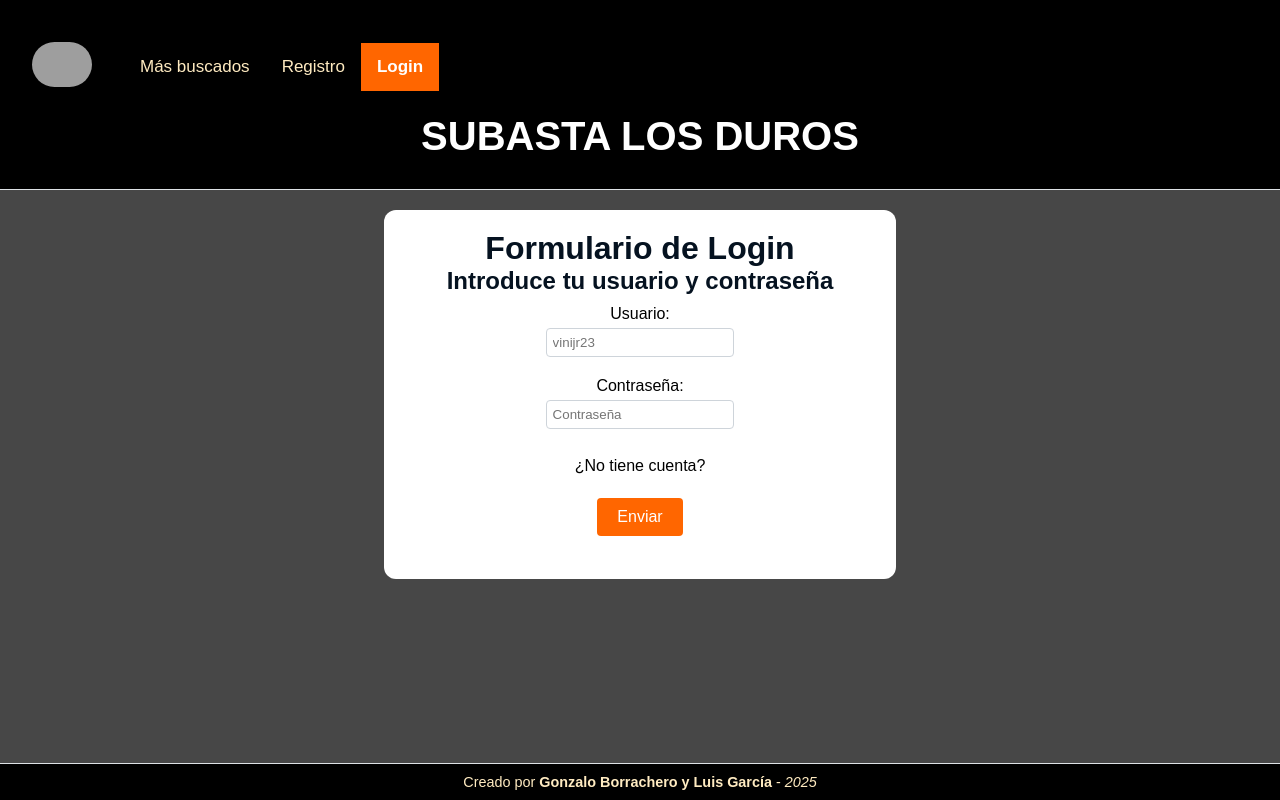
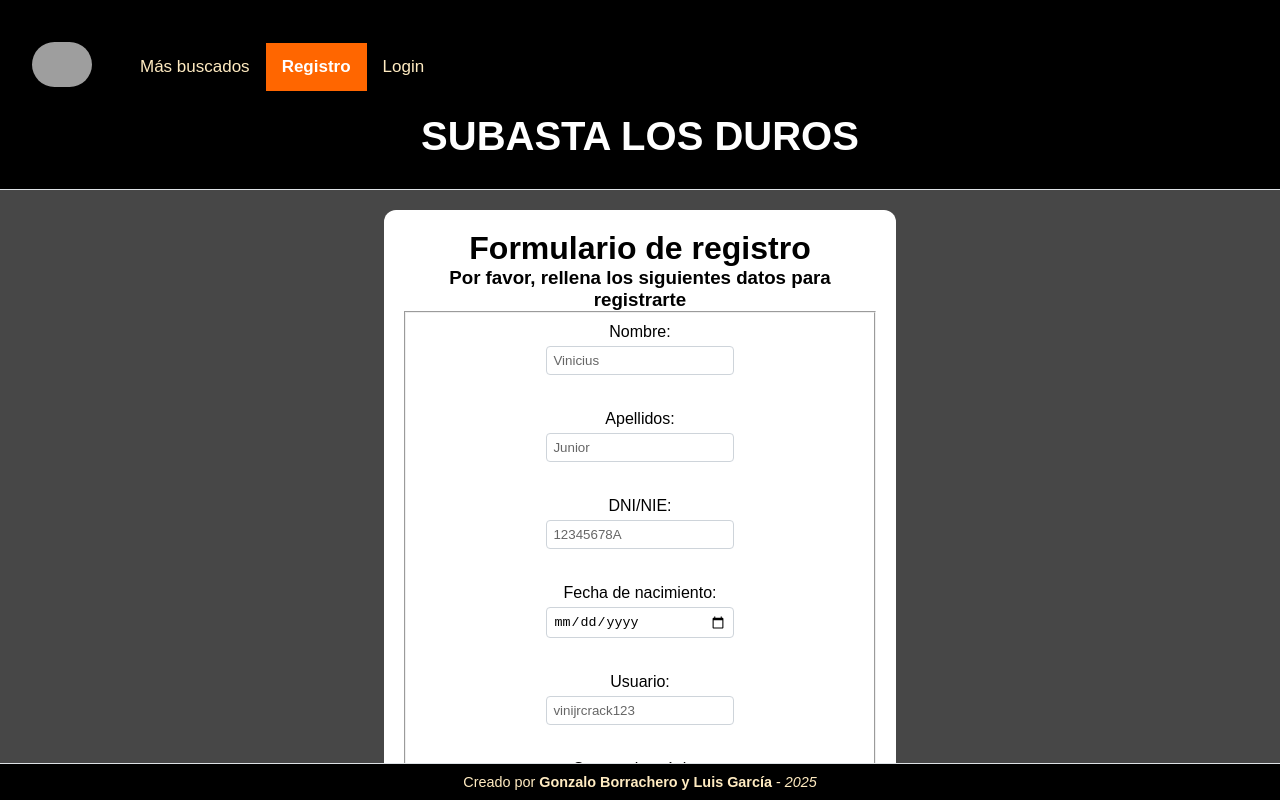
Before and after one commit to Gonxo2004/DAS_frontend, a Next.js app in the folder los-duros/: page /registro in a window 1280 px wide. Built offline with nearby package versions, Linux system fonts and the light colour scheme; grey boxes are pictures that could not be loaded.

Commit message:
Actualizar estilos CSS en componentes de Login y Registro, mejorando la accesibilidad y la visibilidad del texto

```diff
--- a/los-duros/app/globals.css
+++ b/los-duros/app/globals.css
@@ -3,7 +3,8 @@
    ========================= */
    :root {
     --background: #474747; /* Fondo por defecto */
-    --foreground: #051220; /* Texto por defecto */
+    --foreground: #000000; /* Texto por defecto */
+
   }
 
   @media (prefers-color-scheme: dark) {
@@ -59,6 +60,7 @@
     width: 80px;
     height: 50px;
     text-align: left;
+    color: #000;
   }
 
   /* =========================
--- a/los-duros/app/login/page.module.css
+++ b/los-duros/app/login/page.module.css
@@ -28,6 +28,7 @@
   border: 1px solid #ced4da;
   background-color: #ffffff;
   border-radius: 4px;
+  color: #000;
 }
 
 .submitButton {
--- a/los-duros/app/page.js
+++ b/los-duros/app/page.js
@@ -30,8 +30,8 @@ export default function Home() {
             />
           </Link>
 
-          <Link href="./registro/page.js">Más buscados</Link>
-          <Link href="./registro/page.js">Registro</Link>
+          <Link href="/subastas">Más buscados</Link>
+          <Link href="/registro">Registro</Link>
           <Link href="/login">Login</Link>
 
           <div className="search-container">
--- a/los-duros/app/registro/page.js
+++ b/los-duros/app/registro/page.js
@@ -1,8 +1,68 @@
-import React from "react";
-import styles from "./page.module.css"; // Importamos los estilos locales
-import "../globals.css"; // Importamos los estilos globales
+"use client";
+import React, { useState, useEffect } from "react";
+import Link from "next/link";
+import styles from "./page.module.css";
+import "../globals.css";
 
-function Login() {
+
+
+const ciudadesPorComunidad = {
+    "Andalucía": ["Sevilla", "Málaga", "Córdoba", "Granada", "Cádiz"],
+    "Aragón": ["Zaragoza", "Huesca", "Teruel"],
+    "Asturias": ["Oviedo", "Gijón", "Avilés"],
+    "Canarias": ["Santa Cruz de Tenerife", "Las Palmas de Gran Canaria"],
+    "Cantabria": ["Santander", "Torrelavega"],
+    "Castilla-La Mancha": ["Albacete", "Ciudad Real", "Toledo"],
+    "Castilla y León": ["Valladolid", "Burgos", "Salamanca", "León"],
+    "Cataluña": ["Barcelona", "Tarragona", "Girona", "Lleida"],
+    "Comunidad de Madrid": ["Madrid", "Alcalá de Henares", "Getafe", "Móstoles"],
+    "Comunidad Valenciana": ["Valencia", "Alicante", "Castellón"],
+    "Extremadura": ["Badajoz", "Cáceres", "Mérida"],
+    "Galicia": ["Santiago de Compostela", "A Coruña", "Vigo"],
+    "La Rioja": ["Logroño", "Calahorra"],
+    "Murcia": ["Murcia", "Cartagena", "Lorca"],
+    "Navarra": ["Pamplona", "Tudela"],
+    "País Vasco": ["Bilbao", "San Sebastián", "Vitoria"],
+  };
+
+export default function Registro() {
+  // Estados
+  const [comunidad, setComunidad] = useState("");
+  const [ciudades, setCiudades] = useState([]);
+
+  const [pass1, setPass1] = useState("");
+  const [pass2, setPass2] = useState("");
+  const [errorMsg, setErrorMsg] = useState("");
+
+  const [fname, setFname] = useState("");
+  const [sname, setSname] = useState("");
+  const [dni, setDni] = useState("");
+  const [fechanac, setFechanac] = useState("");
+  const [usuario, setUsuario] = useState("");
+  const [email, setEmail] = useState("");
+  const [direccion, setDireccion] = useState("");
+
+  // Efectos
+  useEffect(() => {
+    const lista = ciudadesPorComunidad[comunidad] || [];
+    setCiudades(lista);
+  }, [comunidad]);
+
+  useEffect(() => {
+    if (pass1 && pass2 && pass1 !== pass2) {
+      setErrorMsg("Las contraseñas no coinciden");
+    } else {
+      setErrorMsg("");
+    }
+  }, [pass1, pass2]);
+
+  function handleSubmit(e) {
+    if (pass1 !== pass2) {
+      e.preventDefault();
+      alert("Error: Las contraseñas no coinciden.");
+    }
+  }
+
   return (
     <div>
       <header>
@@ -11,33 +71,232 @@ function Login() {
             <img className={styles.homeLogo} src="/imgs/home-logo.webp" alt="Home" />
           </a>
           <a href="/resultados_busqueda">Más buscados</a>
-          <a href="/registro">Registro</a>
-          <a className={styles.active} href="/login">Login</a>
+          <a className={styles.active} href="/registro">Registro</a>
+          <a href="/login">Login</a>
         </nav>
         <h1>SUBASTA LOS DUROS</h1>
       </header>
 
-      <main className={styles.mainLogin}>
-        <h1>Formulario de Login</h1>
-        <h2>Introduce tu usuario y contraseña</h2>
-        <form>
-            <label className={styles.labelText} htmlFor="usuario">Usuario:</label>
-            <input className={styles.inputField} type="text" id="usuario" name="usuario" placeholder="vinijr23" required />
+      <main className={styles.mainRegistro}>
+        <h1>Formulario de registro</h1>
+        <h3>Por favor, rellena los siguientes datos para registrarte</h3>
 
-            <label className={styles.labelText} htmlFor="contraseña">Contraseña:</label>
-            <input className={styles.inputField} type="password" id="contraseña" name="contraseña" placeholder="Contraseña" required />
+        <fieldset>
+          <form onSubmit={handleSubmit}>
+            {/* Nombre */}
+            <div className={styles.formGroup}>
+              <label className={styles.labelText} htmlFor="fname">
+                Nombre:
+              </label>
+              <input
+                className={styles.inputField}
+                type="text"
+                id="fname"
+                name="fname"
+                placeholder="Vinicius"
+                required
+                value={fname}
+                onChange={(e) => setFname(e.target.value)}
+              />
+            </div>
 
-            <br />
-            <br />
-            <a href="/registro">¿No tiene cuenta?</a>
-            <br />
-            <br />
+            {/* Apellidos */}
+            <div className={styles.formGroup}>
+              <label className={styles.labelText} htmlFor="sname">
+                Apellidos:
+              </label>
+              <input
+                className={styles.inputField}
+                type="text"
+                id="sname"
+                name="sname"
+                placeholder="Junior"
+                required
+                value={sname}
+                onChange={(e) => setSname(e.target.value)}
+              />
+            </div>
 
-            {/* Solo un botón de envío */}
-            <input className={styles.submitButton} type="submit" value="Enviar"/>
-        </form>
+            {/* DNI */}
+            <div className={styles.formGroup}>
+              <label className={styles.labelText} htmlFor="dni">
+                DNI/NIE:
+              </label>
+              <input
+                className={styles.inputField}
+                type="text"
+                id="dni"
+                name="dni"
+                placeholder="12345678A"
+                required
+                value={dni}
+                onChange={(e) => setDni(e.target.value)}
+              />
+            </div>
 
-        <br />
+            {/* Fecha de nacimiento */}
+            <div className={styles.formGroup}>
+              <label className={styles.labelText} htmlFor="fechanac">
+                Fecha de nacimiento:
+              </label>
+              <input
+                className={styles.inputField}
+                type="date"
+                id="fechanac"
+                name="fechanac"
+                required
+                value={fechanac}
+                onChange={(e) => setFechanac(e.target.value)}
+              />
+            </div>
+
+            {/* Usuario */}
+            <div className={styles.formGroup}>
+              <label className={styles.labelText} htmlFor="usuario">
+                Usuario:
+              </label>
+              <input
+                className={styles.inputField}
+                type="text"
+                id="usuario"
+                name="usuario"
+                placeholder="vinijrcrack123"
+                required
+                value={usuario}
+                onChange={(e) => setUsuario(e.target.value)}
+              />
+            </div>
+
+            {/* Email */}
+            <div className={styles.formGroup}>
+              <label className={styles.labelText} htmlFor="email">
+                Correo electrónico:
+              </label>
+              <input
+                className={styles.inputField}
+                type="email"
+                id="email"
+                name="email"
+                placeholder="vinijr23@gmail.com"
+                required
+                value={email}
+                onChange={(e) => setEmail(e.target.value)}
+              />
+            </div>
+
+            {/* Dirección (full-width) */}
+            <div className={`${styles.formGroup} ${styles.fullWidth}`}>
+              <label className={styles.labelText} htmlFor="direccion">
+                Dirección:
+              </label>
+              <input
+                className={styles.inputField}
+                type="text"
+                id="direccion"
+                name="direccion"
+                placeholder="c/ Alberto Aguilera 23, Piso 3, 3º A"
+                required
+                value={direccion}
+                onChange={(e) => setDireccion(e.target.value)}
+              />
+            </div>
+
+            {/* Comunidad */}
+            <div className={styles.formGroup}>
+              <label className={styles.labelText} htmlFor="comunidad">
+                Comunidad Autónoma:
+              </label>
+              <select
+                className={styles.inputField}
+                id="comunidad"
+                name="comunidad"
+                required
+                value={comunidad}
+                onChange={(e) => setComunidad(e.target.value)}
+              >
+                <option value="">-- Selecciona tu comunidad --</option>
+                {Object.keys(ciudadesPorComunidad).map((com) => (
+                  <option key={com} value={com}>{com}</option>
+                ))}
+              </select>
+            </div>
+
+            {/* Ciudad */}
+            <div className={styles.formGroup}>
+              <label className={styles.labelText} htmlFor="ciudad">
+                Ciudad:
+              </label>
+              <select
+                className={styles.inputField}
+                id="ciudad"
+                name="ciudad"
+                required
+                disabled={!ciudades.length}
+              >
+                <option value="">-- Selecciona tu ciudad --</option>
+                {ciudades.map((c) => (
+                  <option key={c} value={c}>{c}</option>
+                ))}
+              </select>
+            </div>
+
+            {/* Contraseña */}
+            <div className={styles.formGroup}>
+              <label className={styles.labelText} htmlFor="contraseña">
+                Contraseña:
+              </label>
+              <input
+                className={styles.inputField}
+                type="password"
+                id="contraseña"
+                name="contraseña"
+                minLength={8}
+                required
+                value={pass1}
+                onChange={(e) => setPass1(e.target.value)}
+              />
+            </div>
+
+            {/* Confirmación de contraseña */}
+            <div className={styles.formGroup}>
+              <label className={styles.labelText} htmlFor="contraseña2">
+                Confirmación contraseña:
+              </label>
+              <input
+                className={styles.inputField}
+                type="password"
+                id="contraseña2"
+                name="contraseña2"
+                minLength={8}
+                required
+                value={pass2}
+                onChange={(e) => setPass2(e.target.value)}
+              />
+              <p id="error_msg" style={{ color: "red" }}>{errorMsg}</p>
+            </div>
+
+            {/* Imagen */}
+            <div className={styles.formGroup}>
+              <label className={styles.labelText} htmlFor="myfile">
+                Imagen:
+              </label>
+              <input className={styles.inputField} type="file" id="myfile" name="myfile" />
+            </div>
+
+            <div className={styles.formActions}>
+              <Link href="/login">
+                <img
+                  src="/imgs/flecha.png"
+                  alt="flecha"
+                  width="30"
+                  height="30"
+                />
+              </Link>
+              <input className={styles.submitButton} type="submit" value="Enviar" />
+              <input className={styles.submitButton} type="reset" value="Reset" />
+            </div>
+          </form>
+        </fieldset>
       </main>
 
       <footer>
@@ -46,5 +305,3 @@ function Login() {
     </div>
   );
 }
-
-export default Login;
--- a/los-duros/app/registro/page.module.css
+++ b/los-duros/app/registro/page.module.css
@@ -1,7 +1,5 @@
-/* Estilos específicos del Login */
-
-/* Contenedor principal */
-.mainLogin {
+/* Contenedor principal para el formulario */
+.mainRegistro {
   flex: 1;
   background: #fff;
   padding: 20px;
@@ -13,7 +11,16 @@
   text-align: center;
 }
 
-  /* Formulario */
+/* Cada bloque (Nombre, Apellidos, etc.) */
+.formGroup {
+  margin-bottom: 15px;
+  text-align: center; /* Centramos las etiquetas */
+  width: 100%;
+  display: flex;
+  flex-direction: column;
+  align-items: center;}
+
+/* Etiquetas dentro del formulario */
 .labelText {
   display: block;
   margin: 10px 0 5px;
@@ -28,6 +35,13 @@
   border: 1px solid #ced4da;
   background-color: #ffffff;
   border-radius: 4px;
+  color: #000;
+}
+
+
+/* Asegurar que el placeholder sea visible */
+.inputField::placeholder {
+  color: #666;
 }
 
 .submitButton {
@@ -45,8 +59,6 @@
   background-color: #000000;
   color: #ffffff;
 }
-
-
 /* Logo de Home */
 .homeLogo {
   width: 60px;
```
Lines whose indentation alone changed are shown as unchanged.
